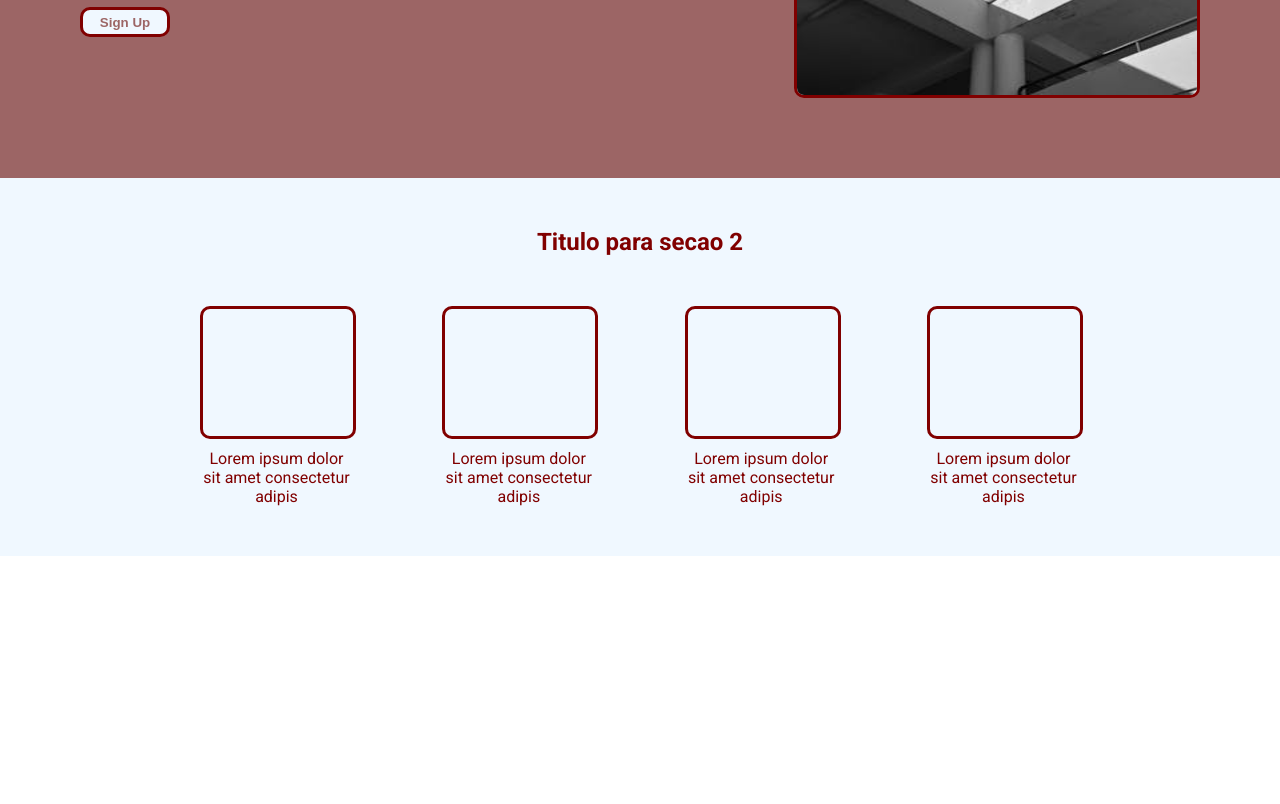
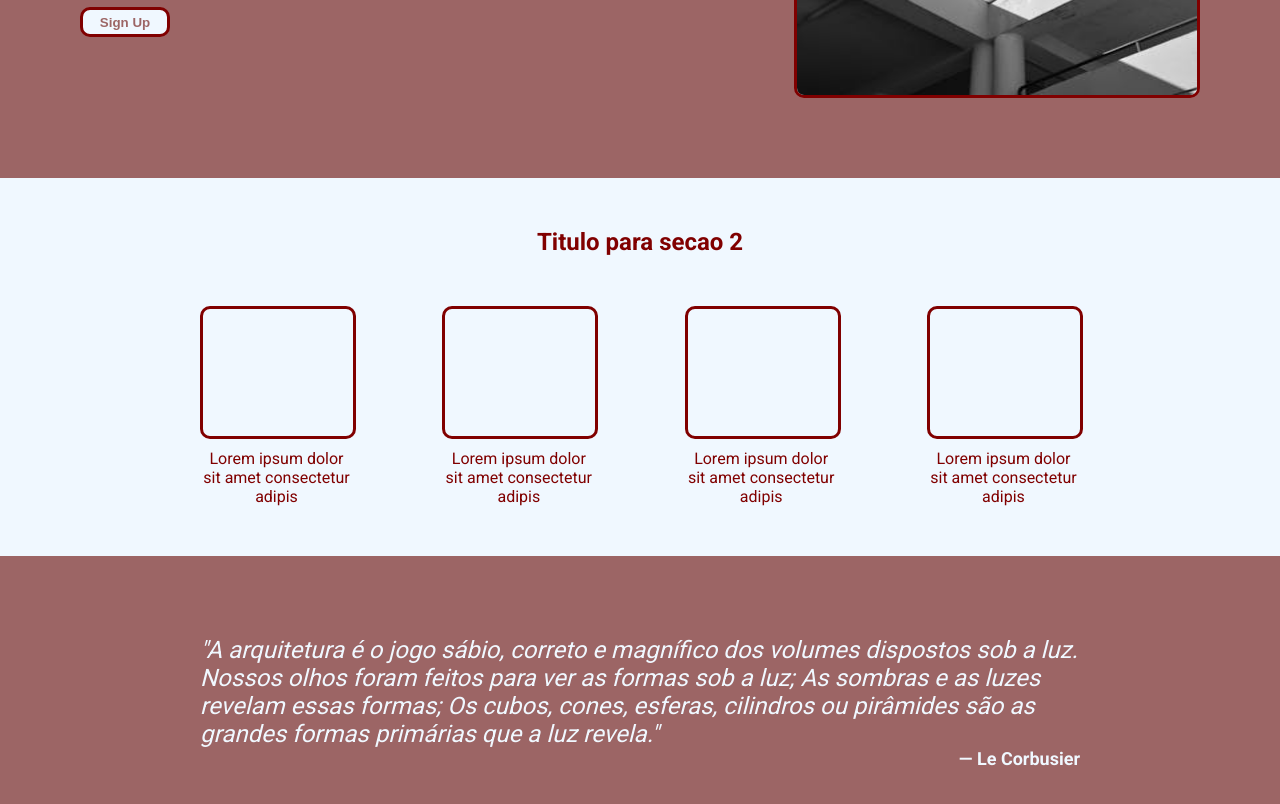
Before and after one commit to EwertonFC/TOP-Landing-Page, a plain HTML site: page index.html in a window 1280 px wide. Shown: the part 266-1070 px from the top of the page. Before the commit the page ends 822 px from the top, so only its background shows below. Drawn offline with Linux system fonts and the light colour scheme.

Commit message:
Fazer layout/estilo da parte 3 landing page

```diff
--- a/index.html
+++ b/index.html
@@ -59,7 +59,18 @@
             </div>
         </div>
     </div>
-    <div></div>
+
+    <div class="parte-3">
+        <div class="citacao">
+            "A arquitetura é o jogo sábio, correto e magnífico dos volumes dispostos sob a luz.
+            Nossos olhos foram feitos para ver as formas sob a luz;
+            As sombras e as luzes revelam essas formas;
+            Os cubos, cones, esferas, cilindros ou pirâmides são as grandes formas primárias que a luz revela."
+        </div>
+        <div class="autor">
+            — Le Corbusier
+        </div>
+    </div>
     <div></div>
     <div></div>
 </body>
--- a/style.css
+++ b/style.css
@@ -115,7 +115,6 @@ ul {
     flex-direction: 1 1 auto;
 }
 
-
 .container-amostra {
     height: 200px;
     width: 153px;
@@ -128,3 +127,24 @@ ul {
 .texto-amostra {
     color: maroon;
 }
+
+.parte-3 {
+    background-color: rgb(156, 101, 101);
+    color: aliceblue;
+    display: flex;
+    flex-direction: column;
+    padding: 80px 200px 80px 200px;
+}
+
+.citacao {
+    display: flex;
+    font-size: 24px;
+    font-style: italic;
+}
+
+.autor{
+    display: flex;
+    justify-content: flex-end;
+    font-weight: bolder;
+    font-size: 18px;
+}
```
